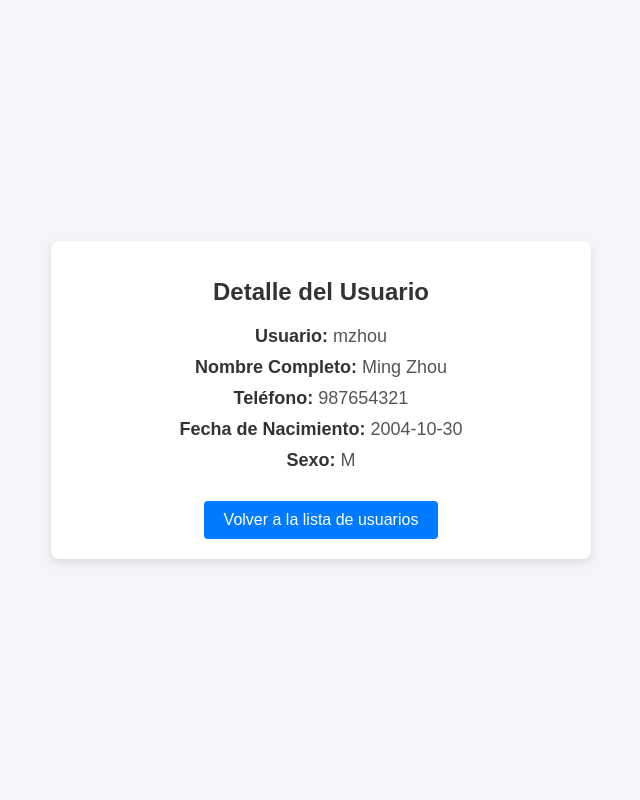
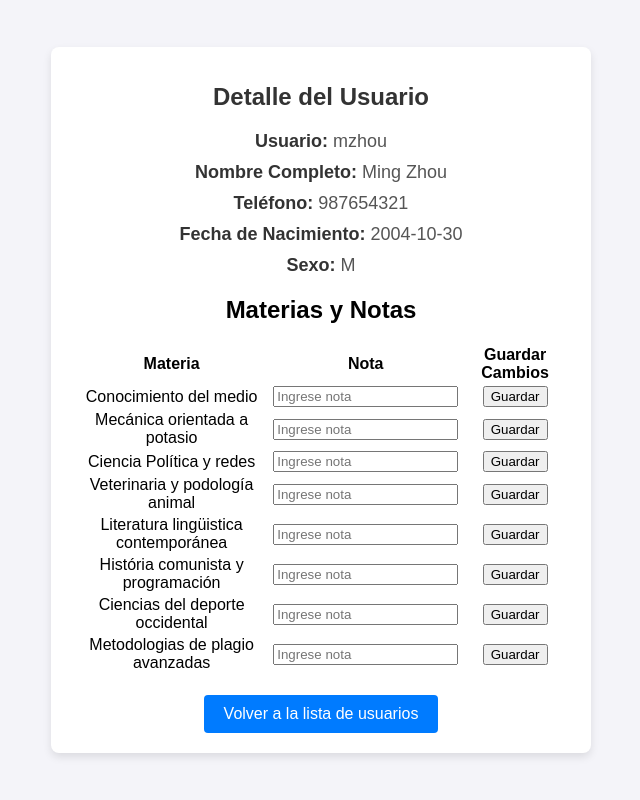
Before and after one commit to Myngatte/DAW2-M12-PJ-S-ntesi-A6-Login-escola-, a PHP site: page /usuario.php?id=1 in a window 1280 px wide. Shown: the whole page, without its empty margins (319-959 px from the left). Run offline with PHP 8.4, Linux system fonts and the light colour scheme; a user stored in the database is signed in; data comes from the database, SQL or seed files in the repository.

Commit message:
notas update bienV1

```diff
--- a/conexion.php
+++ b/conexion.php
@@ -2,7 +2,7 @@
 
 $dbserver="localhost";
 $dbusername="root";
-$dbpassword="1234";
+$dbpassword="";
 $dbbasedatos="bd_escuela";
 try {
     $conexion = mysqli_connect($dbserver, $dbusername,$dbpassword, $dbbasedatos);
--- a/usuario.php
+++ b/usuario.php
@@ -16,25 +16,24 @@ if (!isset($_GET['id']) || !is_numeric($_GET['id'])) {
 }
 
 $id_usuario = intval($_GET['id']);
+$mensaje = "";
 
 try {
-    // Preparar la consulta para obtener información del usuario
-    $sql = "SELECT usuario_escuela, nom_usuario, ape_usuario, telefono_usuario, fecha_nacimi_usuario, sexo_usuario
-            FROM tbl_usuario
-            WHERE id_usuario = ?";
-    $stmt = mysqli_prepare($conexion, $sql);
+    // Obtener información del usuario
+    $sql_usuario = "SELECT usuario_escuela, nom_usuario, ape_usuario, telefono_usuario, fecha_nacimi_usuario, sexo_usuario
+                    FROM tbl_usuario
+                    WHERE id_usuario = ?";
+    $stmt_usuario = mysqli_prepare($conexion, $sql_usuario);
 
-    if (!$stmt) {
+    if (!$stmt_usuario) {
         throw new Exception("Error al preparar la consulta: " . mysqli_error($conexion));
     }
 
-    mysqli_stmt_bind_param($stmt, "i", $id_usuario);
-    mysqli_stmt_execute($stmt);
-    $resultado = mysqli_stmt_get_result($stmt);
+    mysqli_stmt_bind_param($stmt_usuario, "i", $id_usuario);
+    mysqli_stmt_execute($stmt_usuario);
+    $resultado_usuario = mysqli_stmt_get_result($stmt_usuario);
 
-    // Verificar si hay resultados
-    if ($fila = mysqli_fetch_assoc($resultado)) {
-        // Asignar los datos a variables para mejorar legibilidad
+    if ($fila = mysqli_fetch_assoc($resultado_usuario)) {
         $usuario = htmlspecialchars($fila['usuario_escuela']);
         $nombre_completo = htmlspecialchars($fila['nom_usuario']) . " " . htmlspecialchars($fila['ape_usuario']);
         $telefono = htmlspecialchars($fila['telefono_usuario']);
@@ -46,7 +45,69 @@ try {
         exit();
     }
 
-    mysqli_stmt_close($stmt);
+    mysqli_stmt_close($stmt_usuario);
+
+    // Procesar actualización de notas
+    if ($_SERVER['REQUEST_METHOD'] === 'POST') {
+        $id_materia = intval($_POST['id_materia']);
+        $nota = floatval($_POST['nota']);
+
+        if ($id_materia && $nota >= 0) {
+            // Verificar si la nota ya existe
+            $sql_check = "SELECT id_notas FROM tbl_notas WHERE id_user = ? AND id_materia = ?";
+            $stmt_check = mysqli_prepare($conexion, $sql_check);
+            mysqli_stmt_bind_param($stmt_check, "ii", $id_usuario, $id_materia);
+            mysqli_stmt_execute($stmt_check);
+            $resultado_check = mysqli_stmt_get_result($stmt_check);
+
+            if ($fila = mysqli_fetch_assoc($resultado_check)) {
+                // Actualizar nota existente
+                $sql_update = "UPDATE tbl_notas SET nota = ? WHERE id_user = ? AND id_materia = ?";
+                $stmt_update = mysqli_prepare($conexion, $sql_update);
+                mysqli_stmt_bind_param($stmt_update, "dii", $nota, $id_usuario, $id_materia);
+                mysqli_stmt_execute($stmt_update);
+                $mensaje = "Nota actualizada correctamente.";
+                mysqli_stmt_close($stmt_update);
+            } else {
+                // Insertar nueva nota
+                $sql_insert = "INSERT INTO tbl_notas (id_user, id_materia, nota) VALUES (?, ?, ?)";
+                $stmt_insert = mysqli_prepare($conexion, $sql_insert);
+                mysqli_stmt_bind_param($stmt_insert, "iid", $id_usuario, $id_materia, $nota);
+                mysqli_stmt_execute($stmt_insert);
+                $mensaje = "Nota añadida correctamente.";
+                mysqli_stmt_close($stmt_insert);
+            }
+
+            mysqli_stmt_close($stmt_check);
+        } else {
+            $mensaje = "Datos inválidos.";
+        }
+    }
+
+    // Consultar las materias y notas del usuario
+    $sql_notas = "SELECT m.id_materia, m.nombre_materia, n.nota
+                  FROM tbl_materia m
+                  LEFT JOIN tbl_notas n ON m.id_materia = n.id_materia AND n.id_user = ?";
+    $stmt_notas = mysqli_prepare($conexion, $sql_notas);
+
+    if (!$stmt_notas) {
+        throw new Exception("Error al preparar la consulta de notas: " . mysqli_error($conexion));
+    }
+
+    mysqli_stmt_bind_param($stmt_notas, "i", $id_usuario);
+    mysqli_stmt_execute($stmt_notas);
+    $resultado_notas = mysqli_stmt_get_result($stmt_notas);
+
+    $materias_notas = [];
+    while ($fila = mysqli_fetch_assoc($resultado_notas)) {
+        $materias_notas[] = [
+            'id_materia' => htmlspecialchars($fila['id_materia']),
+            'materia' => htmlspecialchars($fila['nombre_materia']),
+            'nota' => $fila['nota'] !== null ? htmlspecialchars($fila['nota']) : '',
+        ];
+    }
+
+    mysqli_stmt_close($stmt_notas);
     mysqli_close($conexion);
 
 } catch (Exception $e) {
@@ -71,6 +132,40 @@ try {
         <p><strong>Teléfono:</strong> <?= $telefono ?></p>
         <p><strong>Fecha de Nacimiento:</strong> <?= $fecha_nacimiento ?></p>
         <p><strong>Sexo:</strong> <?= $sexo ?></p>
+
+        <h2>Materias y Notas</h2>
+        <?php if ($mensaje): ?>
+            <p><strong><?= $mensaje ?></strong></p>
+        <?php endif; ?>
+
+        <form method="POST">
+            <table>
+                <thead>
+                    <tr>
+                        <th>Materia</th>
+                        <th>Nota</th>
+                        <th>Guardar Cambios</th>
+                    </tr>
+                </thead>
+                <tbody>
+                    <?php foreach ($materias_notas as $mn): ?>
+                        <tr>
+                            <td><?= $mn['materia'] ?></td>
+                            <td>
+                                <form method="POST">
+                                    <input type="hidden" name="id_materia" value="<?= $mn['id_materia'] ?>">
+                                    <input type="number" step="0.01" name="nota" value="<?= $mn['nota'] ?>" placeholder="Ingrese nota">
+                            </td>
+                            <td>
+                                    <button type="submit">Guardar</button>
+                                </form>
+                            </td>
+                        </tr>
+                    <?php endforeach; ?>
+                </tbody>
+            </table>
+        </form>
+
         <a href="menu.php" class="btn">Volver a la lista de usuarios</a>
     </div>
 </body>
```
